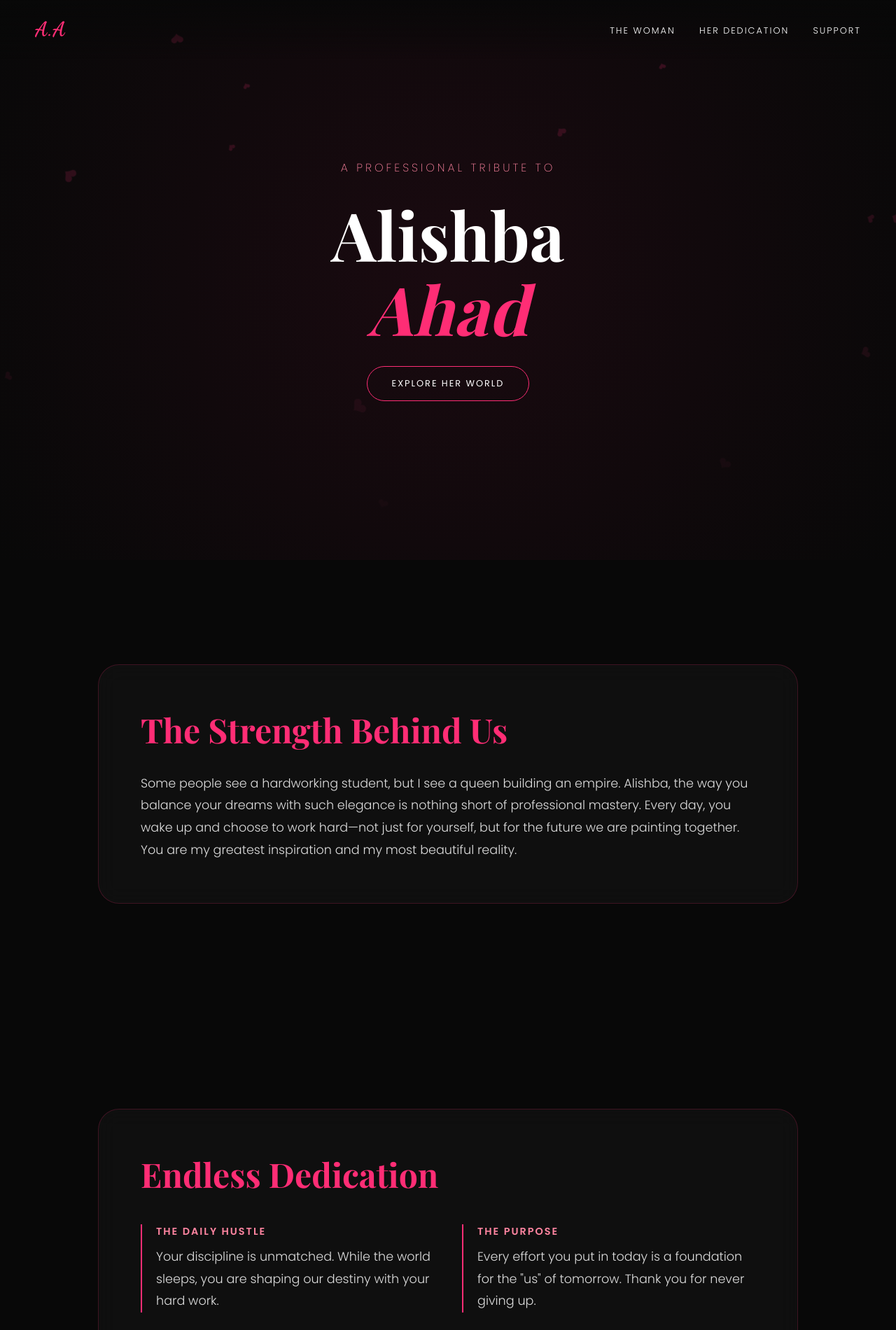
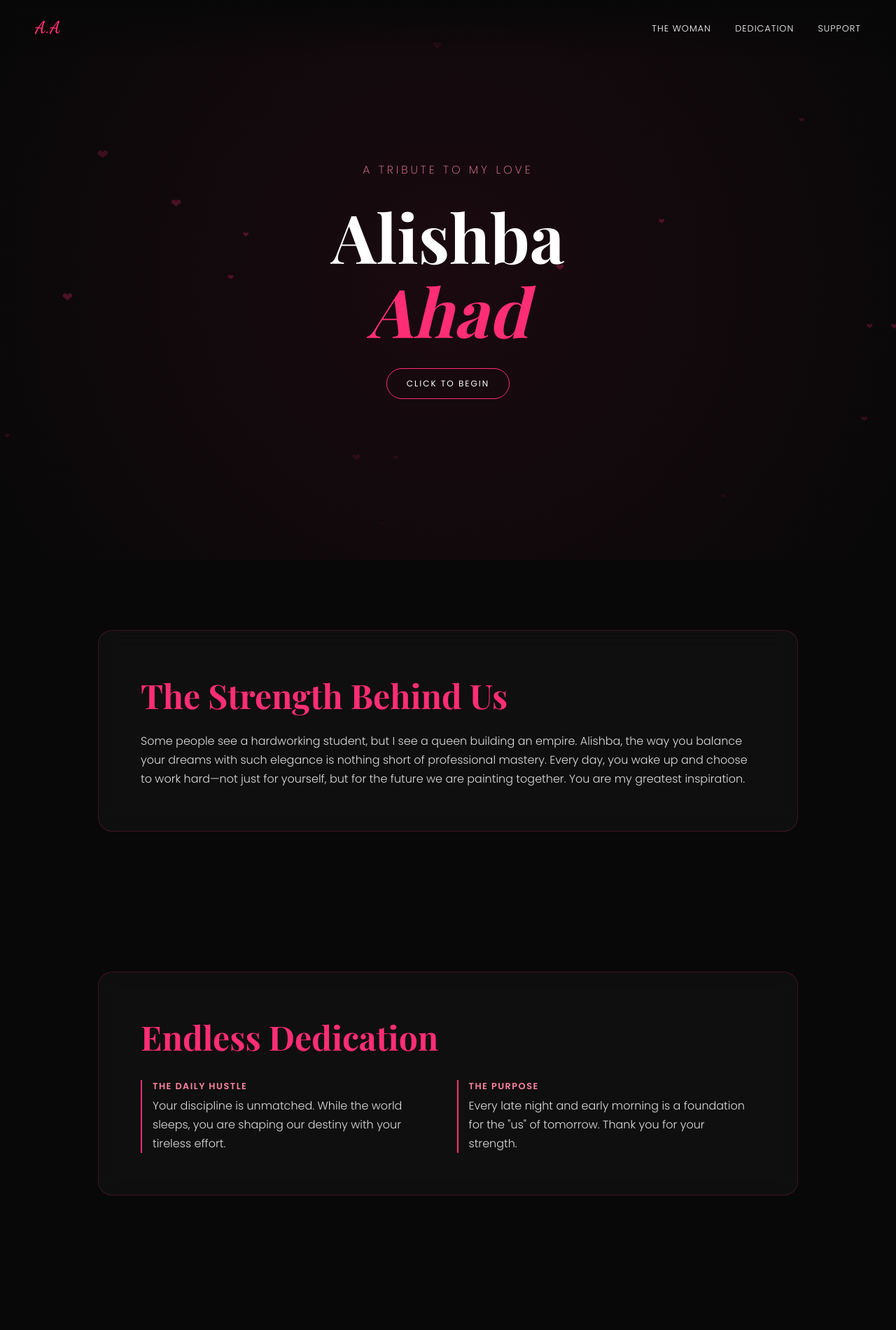
Before and after one commit to aahadzoeb/alisbhaahad, a plain HTML site: page index.html in a window 1280 px wide. Shown: the top 1900 px of the page at 70% size. Drawn offline with nearby package versions, Linux system fonts and the light colour scheme; a web font is replaced by a local one.

Commit message:
Update index.html

```diff
--- a/index.html
+++ b/index.html
@@ -2,7 +2,7 @@
 <html lang="en">
 <head>
     <meta charset="UTF-8">
-    <meta name="viewport" content="width=device-width, initial-scale=1.0">
+    <meta name="viewport" content="width=device-width, initial-scale=1.0, maximum-scale=1.0, user-scalable=no">
     <title>To My Queen | Alishba Ahad</title>
     <!-- Fonts -->
     <link href="https://fonts.googleapis.com/css2?family=Playfair+Display:ital,wght@0,400;0,700;1,400&family=Poppins:wght@200;300;400;600&family=Dancing+Script:wght@700&display=swap" rel="stylesheet">
@@ -28,6 +28,7 @@
             color: #ffffff;
             font-family: 'Poppins', sans-serif;
             overflow-x: hidden;
+            width: 100%;
         }
 
         /* Animated Background Particles */
@@ -46,17 +47,17 @@
             position: fixed;
             top: 0;
             width: 100%;
-            padding: 25px 50px;
+            padding: 20px;
             display: flex;
             justify-content: space-between;
             align-items: center;
             z-index: 1000;
-            background: linear-gradient(to bottom, rgba(8,8,8,0.9), transparent);
+            background: linear-gradient(to bottom, rgba(8,8,8,0.95), transparent);
         }
 
         .logo {
             font-family: 'Dancing Script', cursive;
-            font-size: 1.8rem;
+            font-size: 1.5rem;
             color: var(--pink-glow);
             text-decoration: none;
         }
@@ -64,17 +65,12 @@
         .nav-links a {
             color: white;
             text-decoration: none;
-            margin-left: 30px;
-            font-size: 0.8rem;
-            letter-spacing: 2px;
+            margin-left: 15px;
+            font-size: 0.7rem;
+            letter-spacing: 1px;
             text-transform: uppercase;
             transition: 0.3s;
             font-weight: 300;
-        }
-
-        .nav-links a:hover {
-            color: var(--pink-glow);
-            text-shadow: 0 0 10px var(--pink-glow);
         }
 
         /* Hero Section */
@@ -90,7 +86,7 @@
 
         .hero h1 {
             font-family: 'Playfair Display', serif;
-            font-size: clamp(3rem, 8vw, 6rem);
+            font-size: clamp(2.5rem, 10vw, 6rem);
             margin-bottom: 10px;
             line-height: 1.1;
         }
@@ -103,18 +99,19 @@
 
         .hero p {
             font-weight: 200;
-            letter-spacing: 4px;
+            letter-spacing: 2px;
             text-transform: uppercase;
             color: var(--soft-pink);
             margin-bottom: 30px;
+            font-size: 0.8rem;
             opacity: 0;
             animation: fadeIn 2s forwards 0.5s;
         }
 
         /* Content Sections */
         section {
-            padding: 100px 10%;
-            min-height: 80vh;
+            padding: 80px 5%;
+            min-height: 60vh;
             display: flex;
             justify-content: center;
             align-items: center;
@@ -123,31 +120,25 @@
         .glass-card {
             background: var(--glass);
             backdrop-filter: blur(15px);
+            -webkit-backdrop-filter: blur(15px); /* Safari support */
             border: 1px solid var(--glass-border);
-            padding: 60px;
-            border-radius: 30px;
+            padding: 40px 25px; /* Responsive padding */
+            border-radius: 20px;
             width: 100%;
             max-width: 1000px;
-            position: relative;
-            overflow: hidden;
             transition: transform 0.4s ease;
-        }
-
-        .glass-card:hover {
-            transform: translateY(-5px);
-            box-shadow: 0 20px 40px rgba(0,0,0,0.4), 0 0 20px rgba(255, 45, 117, 0.1);
         }
 
         .section-title {
             font-family: 'Playfair Display', serif;
-            font-size: 3rem;
-            margin-bottom: 30px;
+            font-size: clamp(1.8rem, 5vw, 3rem);
+            margin-bottom: 20px;
             color: var(--pink-glow);
         }
 
         .content-text {
-            font-size: 1.1rem;
-            line-height: 1.8;
+            font-size: 1rem;
+            line-height: 1.7;
             font-weight: 300;
             color: #ddd;
         }
@@ -155,29 +146,29 @@
         /* Grid for Exams/Work */
         .grid-container {
             display: grid;
-            grid-template-columns: 1fr 1fr;
-            gap: 40px;
-            margin-top: 40px;
+            grid-template-columns: 1fr; /* Default mobile-first */
+            gap: 25px;
+            margin-top: 30px;
         }
 
         .grid-item {
             border-left: 2px solid var(--pink-glow);
-            padding-left: 20px;
+            padding-left: 15px;
         }
 
         .grid-item h3 {
-            margin-bottom: 10px;
+            margin-bottom: 5px;
             color: var(--soft-pink);
             text-transform: uppercase;
-            font-size: 0.9rem;
-            letter-spacing: 2px;
+            font-size: 0.8rem;
+            letter-spacing: 1.5px;
         }
 
         /* Scroll Animation */
         .reveal {
             opacity: 0;
-            transform: translateY(50px);
-            transition: all 1s ease-out;
+            transform: translateY(30px);
+            transition: all 0.8s ease-out;
         }
 
         .reveal.active {
@@ -185,59 +176,62 @@
             transform: translateY(0);
         }
 
-        /* Floating Hearts UI Element */
+        /* Floating Hearts */
         .floating-heart {
             position: absolute;
             color: var(--pink-glow);
             opacity: 0.2;
             pointer-events: none;
-            animation: floatUp 10s linear infinite;
+            animation: floatUp 8s linear infinite;
         }
 
         @keyframes floatUp {
-            0% { transform: translateY(100vh) rotate(0deg); opacity: 0; }
-            50% { opacity: 0.2; }
-            100% { transform: translateY(-100vh) rotate(360deg); opacity: 0; }
+            0% { transform: translateY(100vh) scale(0.5); opacity: 0; }
+            50% { opacity: 0.3; }
+            100% { transform: translateY(-10vh) scale(1.2); opacity: 0; }
         }
 
         @keyframes fadeIn {
             to { opacity: 1; }
         }
 
-        /* Buttons */
+        /* Button */
         .btn {
-            padding: 15px 35px;
+            padding: 12px 28px;
             border: 1px solid var(--pink-glow);
             background: transparent;
             color: white;
             text-decoration: none;
             border-radius: 50px;
-            font-size: 0.8rem;
+            font-size: 0.75rem;
             letter-spacing: 2px;
             text-transform: uppercase;
             transition: 0.4s;
             display: inline-block;
-            margin-top: 20px;
-        }
-
-        .btn:hover {
-            background: var(--pink-glow);
-            box-shadow: 0 0 20px var(--pink-glow);
         }
 
         footer {
             text-align: center;
-            padding: 50px;
-            font-size: 0.8rem;
-            letter-spacing: 2px;
-            color: #555;
+            padding: 40px 20px;
+            font-size: 0.7rem;
+            letter-spacing: 1px;
+            color: #666;
         }
 
-        @media (max-width: 768px) {
-            .grid-container { grid-template-columns: 1fr; }
-            .hero h1 { font-size: 3.5rem; }
-            nav { padding: 20px; }
-            .glass-card { padding: 30px; }
+        /* --- MEDIA QUERIES FOR LARGER SCREENS --- */
+        @media (min-width: 768px) {
+            nav { padding: 25px 50px; }
+            .nav-links a { font-size: 0.8rem; margin-left: 30px; }
+            .hero p { font-size: 1rem; letter-spacing: 4px; }
+            .glass-card { padding: 60px; }
+            .grid-container { grid-template-columns: 1fr 1fr; }
+            section { padding: 100px 10%; }
+        }
+
+        /* Prevent text overflow on very small phones */
+        @media (max-width: 350px) {
+            .nav-links { display: none; } /* Hide links on tiny phones to save space */
+            .hero h1 { font-size: 2.2rem; }
         }
     </style>
 </head>
@@ -249,15 +243,17 @@
         <a href="#" class="logo">A.A</a>
         <div class="nav-links">
             <a href="#about">The Woman</a>
-            <a href="#work">Her Dedication</a>
+            <a href="#work">Dedication</a>
             <a href="#exams">Support</a>
         </div>
     </nav>
 
     <section class="hero">
-        <p>A Professional Tribute to</p>
+        <p>A Tribute to My Love</p>
         <h1>Alishba <span>Ahad</span></h1>
-        <a href="#about" class="btn">Explore Her World</a>
+        <div style="margin-top: 20px;">
+            <a href="#about" class="btn">Click to Begin</a>
+        </div>
     </section>
 
     <section id="about" class="reveal">
@@ -267,7 +263,7 @@
                 Some people see a hardworking student, but I see a queen building an empire.
                 Alishba, the way you balance your dreams with such elegance is nothing short of professional mastery.
                 Every day, you wake up and choose to work hard—not just for yourself, but for the future we are
-                painting together. You are my greatest inspiration and my most beautiful reality.
+                painting together. You are my greatest inspiration.
             </p>
         </div>
     </section>
@@ -278,11 +274,11 @@
             <div class="grid-container">
                 <div class="grid-item">
                     <h3>The Daily Hustle</h3>
-                    <p class="content-text">Your discipline is unmatched. While the world sleeps, you are shaping our destiny with your hard work.</p>
+                    <p class="content-text">Your discipline is unmatched. While the world sleeps, you are shaping our destiny with your tireless effort.</p>
                 </div>
                 <div class="grid-item">
                     <h3>The Purpose</h3>
-                    <p class="content-text">Every effort you put in today is a foundation for the "us" of tomorrow. Thank you for never giving up.</p>
+                    <p class="content-text">Every late night and early morning is a foundation for the "us" of tomorrow. Thank you for your strength.</p>
                 </div>
             </div>
         </div>
@@ -294,10 +290,10 @@
             <p class="content-text">
                 I know the weight of the books and the stress of the exams feels heavy right now.
                 But remember, Alishba: you are more brilliant than any grade on a paper.
-                Take a deep breath, my love. You’ve studied hard, you’ve prepared well, and
-                you have me standing right behind you, cheering the loudest.
+                Take a deep breath, my love. You’ve prepared well, and
+                I am standing right behind you, cheering the loudest.
                 <br><br>
-                <span style="color: var(--pink-glow); font-family: 'Dancing Script'; font-size: 1.8rem;">
+                <span style="color: var(--pink-glow); font-family: 'Dancing Script'; font-size: 1.5rem; display: block; margin-top: 10px;">
                     You’ve got this, and I’ve got you.
                 </span>
             </p>
@@ -305,7 +301,7 @@
     </section>
 
     <footer>
-        <p>DESIGNED EXCLUSIVELY FOR ALISHBA AHAD | &copy; 2024</p>
+        <p>DESIGNED EXCLUSIVELY FOR ALISHBA AHAD<br>&copy; 2024 - FOR US</p>
     </footer>
 
     <script>
@@ -315,13 +311,14 @@
             for (var i = 0; i < reveals.length; i++) {
                 var windowHeight = window.innerHeight;
                 var elementTop = reveals[i].getBoundingClientRect().top;
-                var elementVisible = 150;
+                var elementVisible = 100;
                 if (elementTop < windowHeight - elementVisible) {
                     reveals[i].classList.add("active");
                 }
             }
         }
         window.addEventListener("scroll", reveal);
+        window.addEventListener("load", reveal); // Run on load to check initial view
 
         // --- Floating Hearts Background ---
         function createHeart() {
@@ -330,15 +327,18 @@
             heart.innerHTML = '❤';
             heart.classList.add('floating-heart');
             heart.style.left = Math.random() * 100 + 'vw';
-            heart.style.fontSize = Math.random() * 20 + 10 + 'px';
-            heart.style.animationDuration = Math.random() * 5 + 5 + 's';
+            heart.style.fontSize = Math.random() * 15 + 10 + 'px';
+            heart.style.animationDuration = Math.random() * 4 + 4 + 's';
             container.appendChild(heart);
 
             setTimeout(() => {
                 heart.remove();
             }, 8000);
         }
-        setInterval(createHeart, 300);
+
+        // Fewer hearts on mobile to save battery/performance
+        const heartInterval = window.innerWidth < 768 ? 600 : 300;
+        setInterval(createHeart, heartInterval);
     </script>
 </body>
 </html>
```
